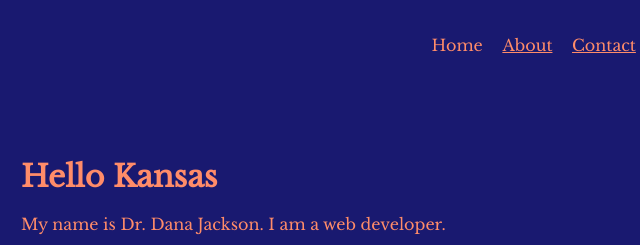
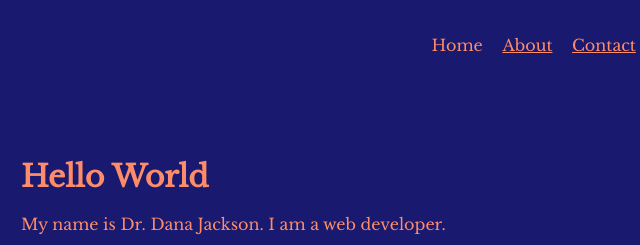
Before and after one commit to djackson0809/Portfolio-Website, a plain HTML site: page index.html in a window 1280 px wide. Shown: the top 245 px of the page, 559-1199 px from the left. Drawn offline with nearby package versions, Linux system fonts and the light colour scheme.

Commit message:
Update index.html
Changed h1 to Hello World

```diff
--- a/index.html
+++ b/index.html
@@ -46,7 +46,7 @@
             photograph of Dana Jackson">
         </div>
         <div>
-          <h1>Hello Kansas</h1>
+          <h1>Hello World</h1>
           <p> My name is Dr. Dana Jackson. I am a <span>web</span> developer.
             <p><a href="#">Check out some of my code</a></p>
             <a href="files/cv.pdf" class="button" download>Download my CV</a>
```
